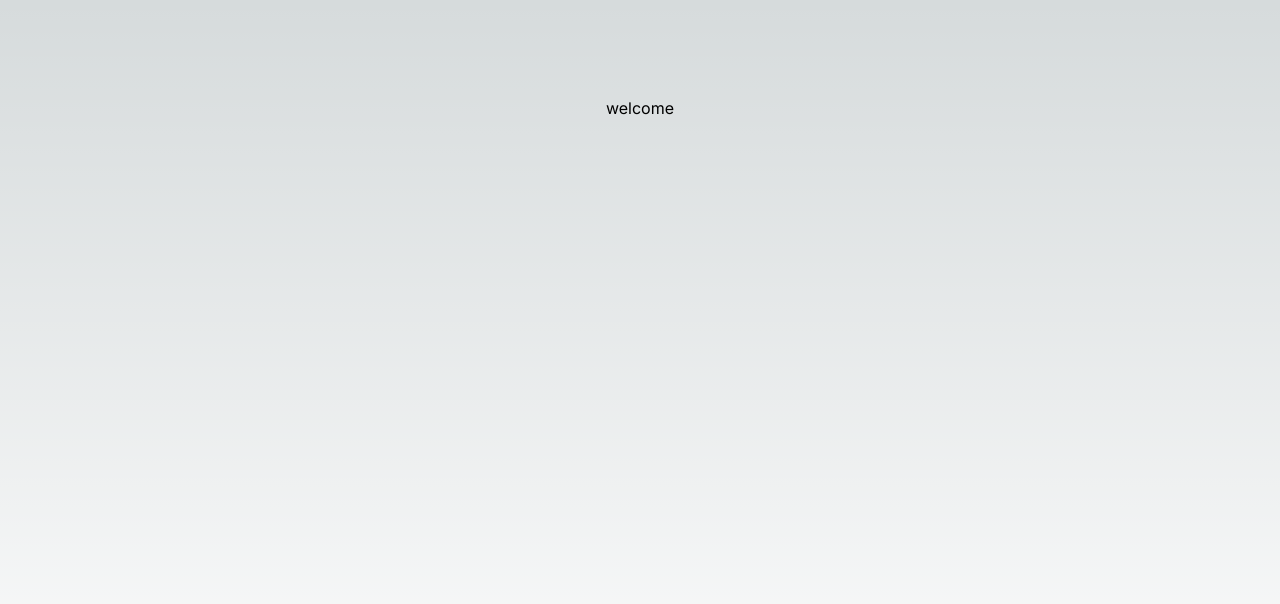
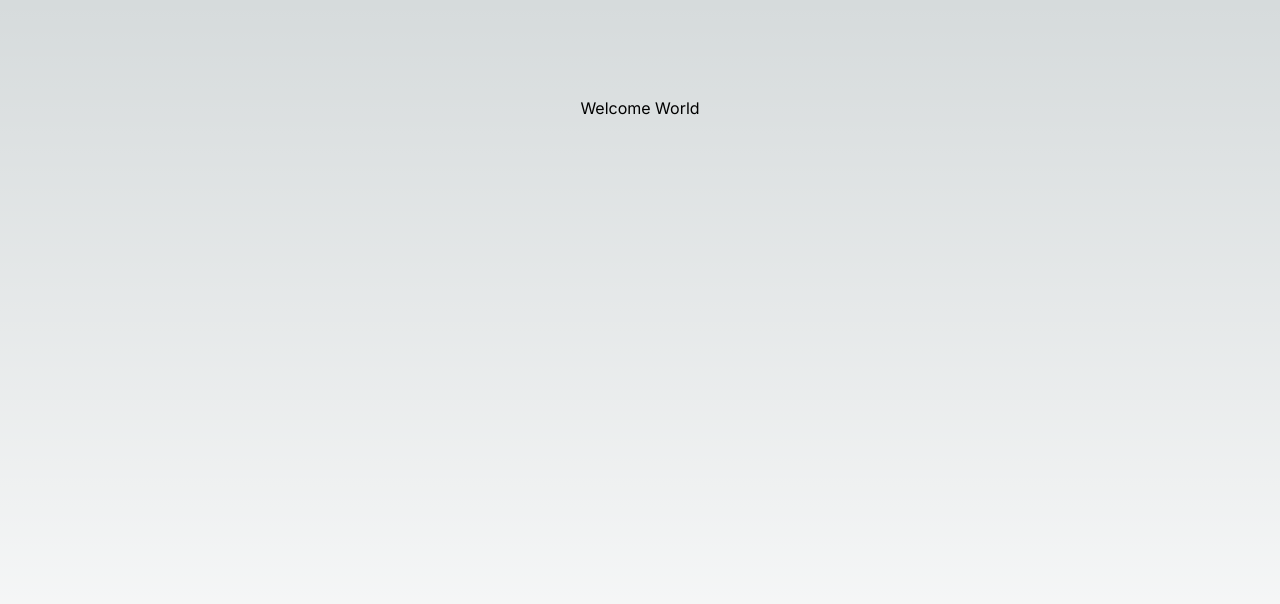
Before and after one commit to balamurugan110799/nextjs-router, a Next.js app: page /nextjs-router/ in a window 1280 px wide. Shown: the top 604 px of the page. Built offline with nearby package versions, Linux system fonts and the light colour scheme.

Commit message:
updates0

```diff
--- a/src/app/page.js
+++ b/src/app/page.js
@@ -3,7 +3,7 @@ import Image from "next/image";
 export default function Home() {
   return (
     <main className="flex min-h-screen flex-col items-center justify-between p-24">
-  welcome
+  Welcome World
     </main>
   );
 }
```
